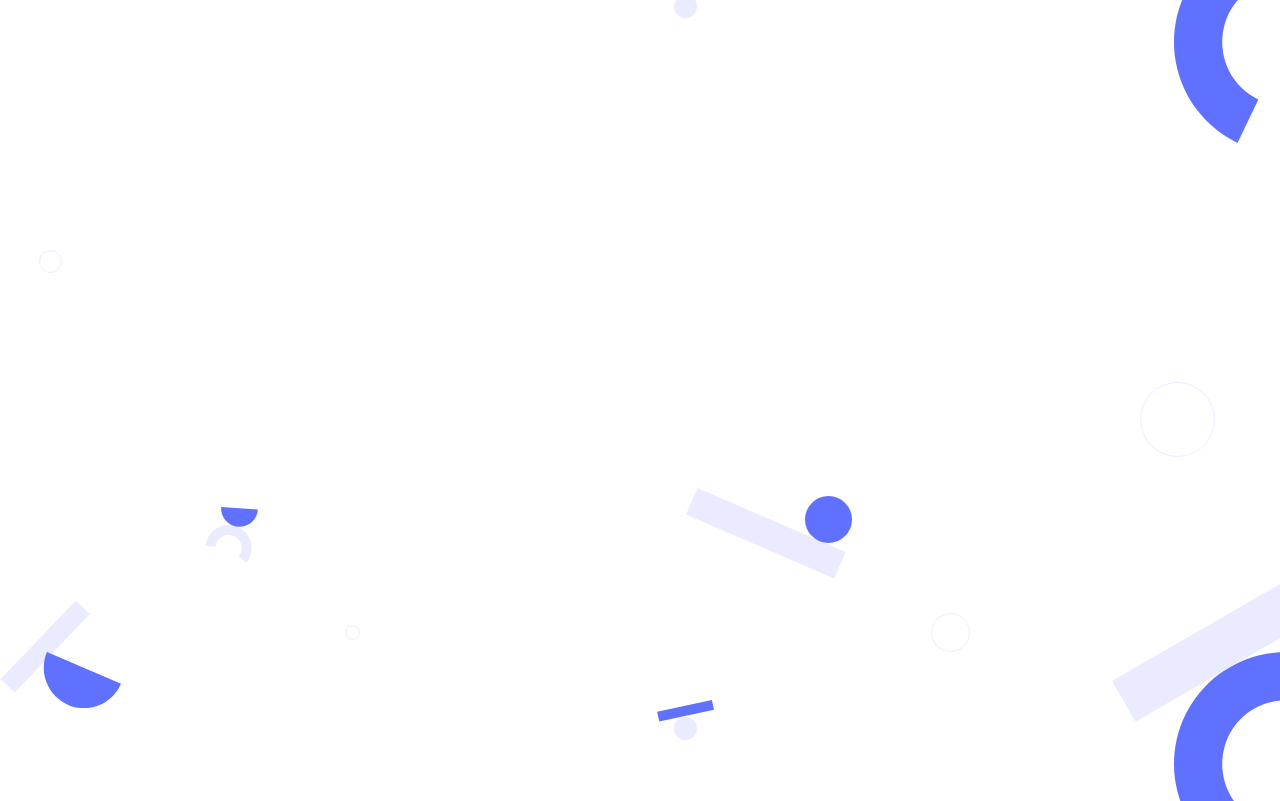
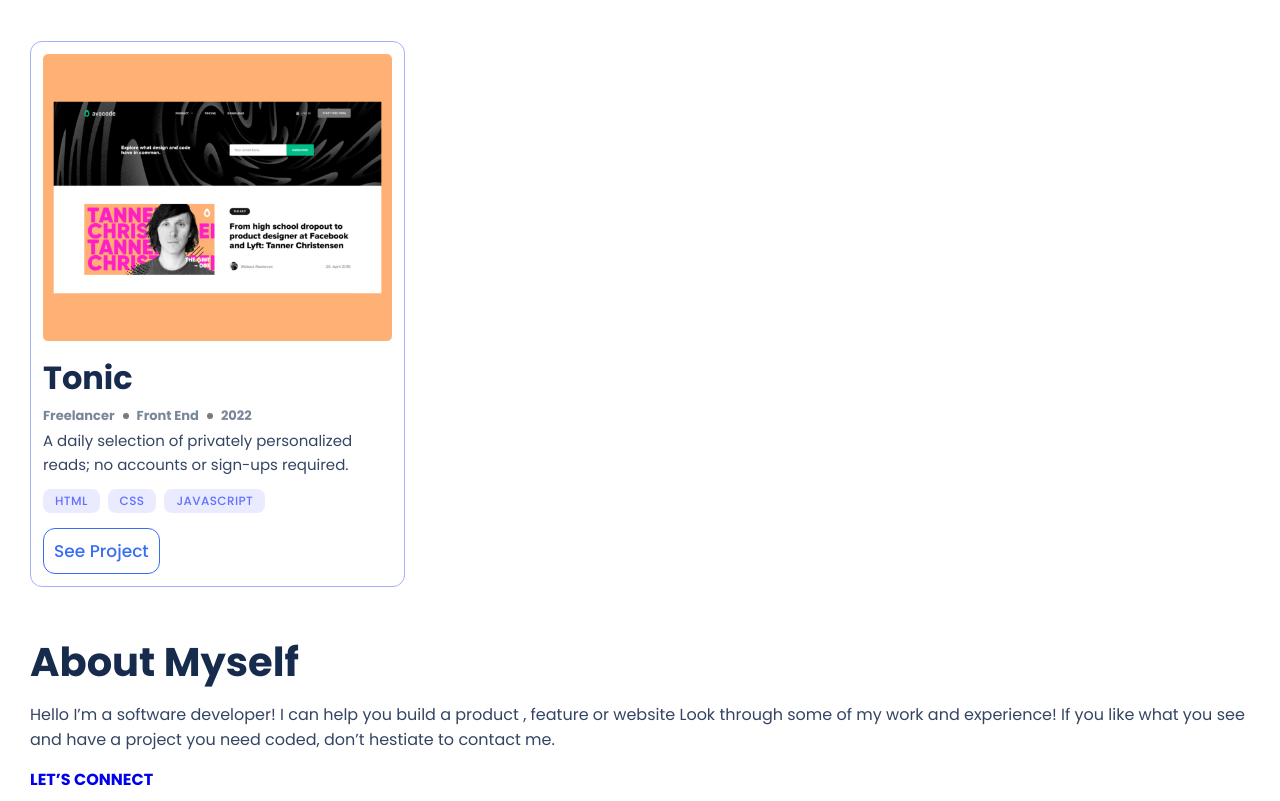
Before and after one commit to kaitcham/M_Portfolio, a plain HTML site: page index.html in a window 1280 px wide. Shown: the part 865-1666 px from the top of the page. Drawn offline with Linux system fonts and the light colour scheme.

Commit message:
Added styling for my past projects, about me section and my qualification skills

```diff
--- a/style.css
+++ b/style.css
@@ -11,7 +11,30 @@ body {
   height: 100vh;
   display: flex;
   flex-direction: column;
-  background-image: url("images/HeaderBg.svg");
+}
+
+h1 {
+  font-family: Poppins, sans-serif;
+  font-style: normal;
+  font-weight: bold;
+  font-size: 40px;
+  line-height: 50px;
+  color: #172b4d;
+}
+
+p {
+  font-family: Poppins, sans-serif;
+  font-size: 16px;
+  color: #344563;
+  margin-top: 5px;
+}
+
+li {
+  list-style: none;
+}
+
+a {
+  text-decoration: none;
 }
 
 header {
@@ -42,34 +65,22 @@ main {
   padding: 30px;
 }
 
+section {
+  display: block;
+}
+
 .intro {
-  height: 100%;
+  background-image: url("images/HeaderBg.svg");
   display: flex;
   flex-direction: column;
   justify-content: center;
-}
-
-.intro h1 {
-  font-family: Poppins, sans-serif;
-  font-style: normal;
-  font-weight: bold;
-  font-size: 40px;
-  line-height: 50px;
-  color: #172b4d;
-}
-
-.intro p {
-  font-family: Poppins, sans-serif;
-  font-size: 16px;
-  color: #344563;
-  margin-top: 5px;
 }
 
 .social-media {
   margin-top: 10px;
 }
 
-.social-media p {
+.social-media > p {
   color: #7f8cff;
 }
 
@@ -81,6 +92,137 @@ main {
 
 .social-media ul li {
   margin-right: 15px;
+}
+
+.project {
+  padding: 50px 0;
+  display: grid;
+  grid-gap: 3rem;
+  grid-template-columns: repeat(3, 1fr);
+}
+
+.card {
+  padding: 12px;
+  border-radius: 12px;
+  background: #ffffff;
+  border: 1px solid #a7aeff;
+}
+
+.card img {
+  width: 100%;
+  height: auto;
+}
+
+.project-title {
+  font-size: 32px;
+  line-height: 36px;
+  color: #172b4d;
+  font-weight: 700;
+  margin: 12px 0;
+}
+
+.project-details {
+  display: flex;
+  align-items: center;
+}
+
+.project-details li {
+  font-size: 13px;
+  font-weight: 600;
+  color: #7a869a;
+  line-height: 16px;
+  margin-right: 8px;
+}
+
+.project-circle {
+  height: 6px;
+  width: 6px;
+  background: #7a7a7a;
+  border-radius: 50%;
+}
+
+.project-desc {
+  font-size: 15px;
+  color: #344563;
+  line-height: 24px;
+  margin-bottom: 12px;
+}
+
+.project-tech {
+  display: flex;
+  align-items: center;
+}
+
+.project-tag {
+  padding: 4px 12px;
+  border-radius: 8px;
+  background: #ebebff;
+  margin-right: 8px;
+  font-weight: 500;
+  font-size: 12px;
+  line-height: 16px;
+  letter-spacing: 0.03em;
+  color: #6070ff;
+}
+
+.project-button {
+  font-family: Poppins, sans-serif;
+  font-weight: 500;
+  font-size: 17px;
+  line-height: 24px;
+  margin-top: 15px;
+  padding: 10px;
+  display: flex;
+  align-items: center;
+  text-align: center;
+  background-color: transparent;
+  border-radius: 12px;
+  border: 1px solid;
+  cursor: pointer;
+  color: #396df2;
+}
+
+.about-desc {
+  font-family: Poppins, sans-serif;
+  font-size: 16px;
+  color: #344563;
+  margin-top: 5px;
+  margin: 15px 0;
+}
+
+.project-skills li p {
+  display: flex;
+  justify-content: space-between;
+  align-items: center;
+  margin: 30px 0;
+  font-family: Poppins, sans-serif;
+  font-style: normal;
+  font-weight: 500;
+  font-size: 20px;
+  line-height: 24px;
+  color: #000000;
+}
+
+.skill-container li {
+  padding: 15px;
+}
+
+.skill-container li {
+  margin-top: 15px;
+  display: flex;
+  padding-right: 15px;
+  align-items: center;
+  background: #f7f7f9;
+  border-radius: 8px;
+  font-family: Poppins, sans-serif;
+  font-style: normal;
+  font-weight: 500;
+  font-size: 15px;
+  line-height: 20px;
+}
+
+.skill-container h5 {
+  margin-left: 15px;
 }
 
 @media all and (max-width: 600px) {
@@ -101,4 +243,9 @@ main {
   .social-media ul li img {
     width: 25px;
   }
+
+  .project {
+    display: flex;
+    flex-direction: column;
+  }
 }
```
